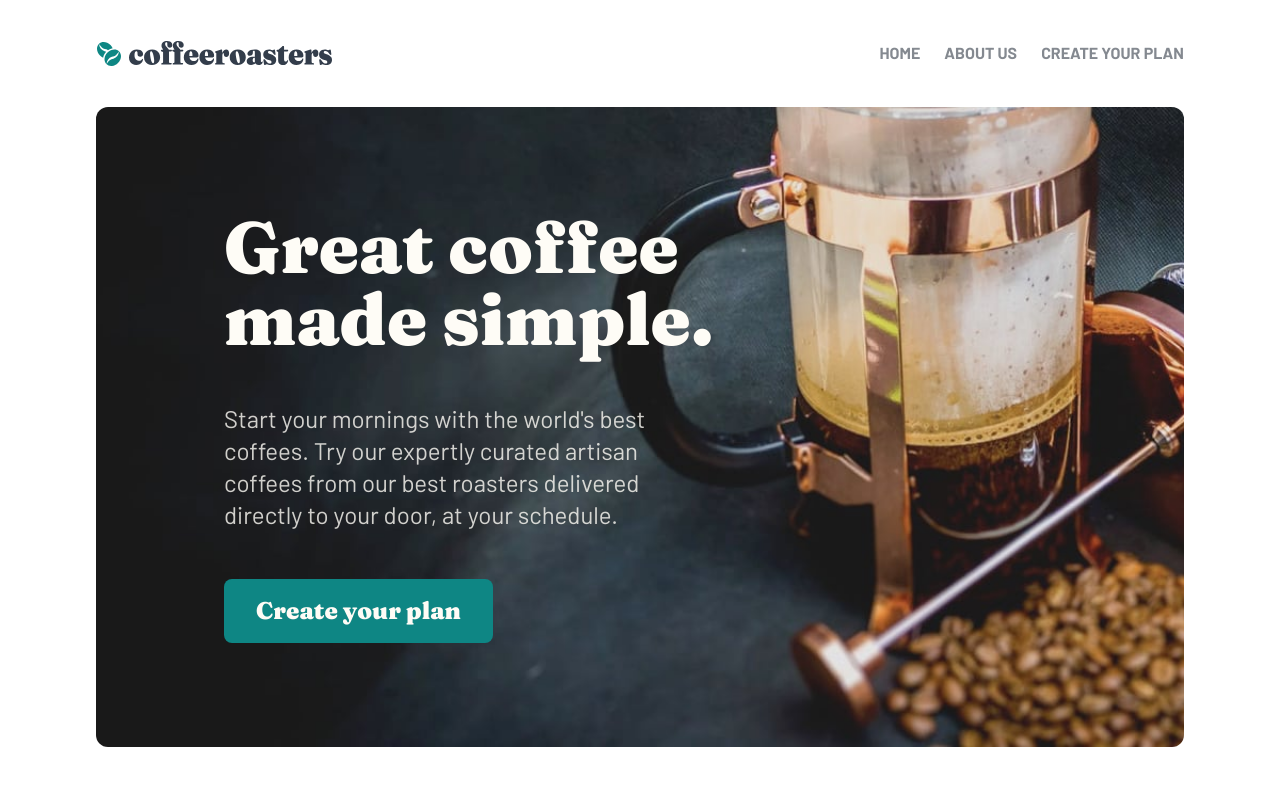
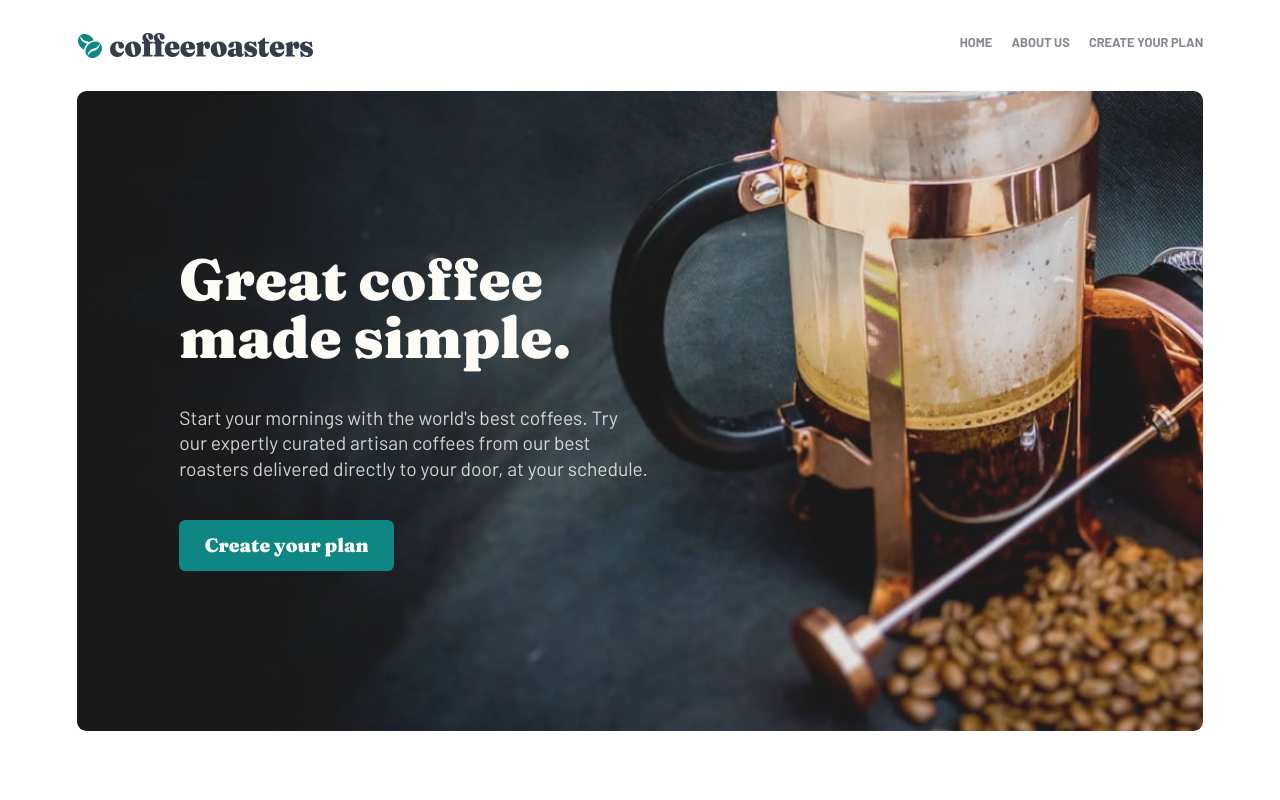
Before and after one commit to SuhasPatnaik/coffeeroasters-subscription-site, a React (Vite) app: page / in a window 1280 px wide. Shown: the top 800 px of the page. Built offline with nearby package versions, Linux system fonts and the light colour scheme.

Commit message:
App-wide font size adjusted to 80% to correct zoomed out browser tab error

```diff
--- a/src/index.css
+++ b/src/index.css
@@ -32,6 +32,10 @@
   --font-heading: "Fraunces", serif;
 }
 
+html {
+  font-size: 80%;
+}
+
 body {
   font-size: 1rem;
   line-height: 1.625rem;
@@ -39,7 +43,3 @@ body {
   font-weight: 400;
   color: var(--color-neutral-200);
 }
-
-.text-stroke {
-  -webkit-text-stroke: 1px rgba(0, 0, 0, 0.1); /* Light outline */
-}
```
